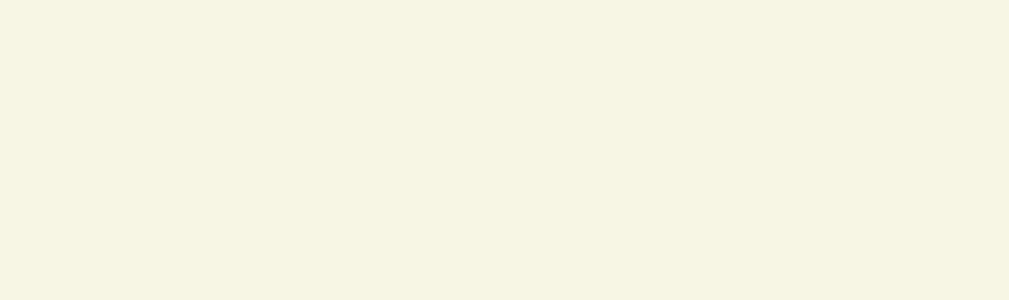
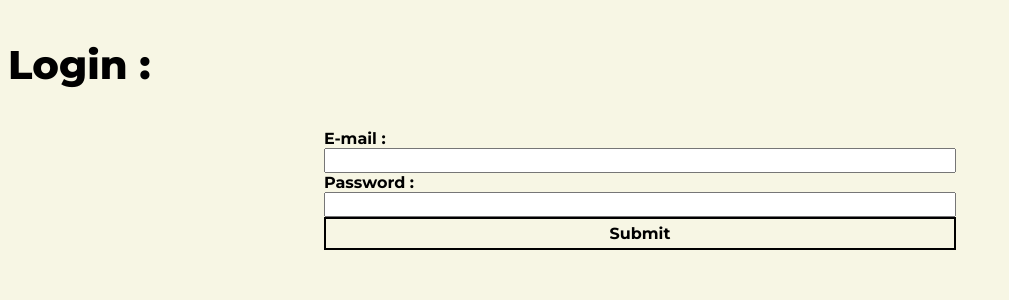
Before and after one commit to tri-moi/tri-moi_website, an Angular app: page /login in a window 1280 px wide. Before the commit this address led to /. Shown: the top 300 px of the page, without its empty margins (0-1009 px from the left). Built offline with nearby package versions, Linux system fonts and the light colour scheme.

Commit message:
base login and logout system

```diff
--- a/src/app/app-routing.module.ts
+++ b/src/app/app-routing.module.ts
@@ -1,11 +1,16 @@
 import { NgModule } from '@angular/core';
 import { RouterModule, Routes } from '@angular/router';
 import { BlankComponent } from './blank/blank.component';
+import { LoginComponent } from './login/login.component';
 
 const routes: Routes = [
   {
     path: 'branding',
     component: BlankComponent
+  },
+  {
+    path: 'login',
+    component: LoginComponent
   }
 ];
 
--- a/src/app/app.component.scss
+++ b/src/app/app.component.scss
@@ -0,0 +1 @@
+@import '~src/assets/scss/variables';
--- /dev/null
+++ b/src/app/error-box/error-box.component.html
@@ -0,0 +1,3 @@
+<div class="box">
+  <p>{{error}}</p>
+</div>
--- /dev/null
+++ b/src/app/error-box/error-box.component.scss
@@ -0,0 +1,12 @@
+@import '~src/assets/scss/variables';
+
+.box {
+  width: 100%;
+  min-width: 300px;
+  text-align: center;
+  background-color: $error;
+  padding: $pad-min 0;
+  h4 {
+    margin: 0;
+  }
+}
--- /dev/null
+++ b/src/app/error-box/error-box.component.ts
@@ -0,0 +1,17 @@
+import { Component, OnInit, Input } from '@angular/core';
+
+@Component({
+  selector: 'app-error-box',
+  templateUrl: './error-box.component.html',
+  styleUrls: ['./error-box.component.scss']
+})
+export class ErrorBoxComponent implements OnInit {
+
+  @Input() error?: string;
+
+  constructor() { }
+
+  ngOnInit(): void {
+  }
+
+}
--- /dev/null
+++ b/src/app/global-functions/global-functions.module.ts
@@ -0,0 +1,21 @@
+import { NgModule } from '@angular/core';
+import { CommonModule } from '@angular/common';
+
+//This modules is used to create the global functions
+
+@NgModule({
+  declarations: [],
+  imports: [
+    CommonModule
+  ]
+})
+export class GlobalFunctionsModule { }
+
+//check if user is logged in
+export function getLoggedIn(){
+  if (localStorage.getItem('isLoggedIn') === 'true' && localStorage.getItem('user')) {
+    return true
+  } else {
+    return false
+  }
+}
--- a/src/app/login/login.component.html
+++ b/src/app/login/login.component.html
@@ -1 +1,10 @@
-<p>login works!</p>
+<h3>Login : </h3>
+
+<form action="" (submit)="submitLogin()">
+  <app-error-box *ngIf="errorLogin" class="error-box" [error]="'Invalid email/password combination.'"></app-error-box>
+  <label for="email">E-mail : </label>
+  <input [(ngModel)]="formData.email" type="text" name="email" id="email">
+  <label for="password">Password : </label>
+  <input [(ngModel)]="formData.password" type="text" name="password" id="password">
+  <input type="submit">
+</form>
--- a/src/app/login/login.component.scss
+++ b/src/app/login/login.component.scss
@@ -0,0 +1,6 @@
+form {
+  .error-box {
+    margin: auto;
+    width: 100%;
+  }
+}
--- a/src/app/login/login.component.ts
+++ b/src/app/login/login.component.ts
@@ -1,4 +1,6 @@
 import { Component, OnInit } from '@angular/core';
+import {ActivatedRoute, Router } from '@angular/router';
+import { getLoggedIn } from '../global-functions/global-functions.module';
 
 @Component({
   selector: 'app-login',
@@ -7,9 +9,56 @@ import { Component, OnInit } from '@angular/core';
 })
 export class LoginComponent implements OnInit {
 
-  constructor() { }
+  private _router: Router;
+
+  constructor(_router: Router,private route: ActivatedRoute) {
+    this._router = _router;
+  }
+
+  // @ts-ignore
+  formData = {
+    email: null,
+    password: null,
+  }
+  // @ts-ignore
+  errorLogin:boolean
 
   ngOnInit(): void {
+    let action = null
+    getLoggedIn()
+     this.route.queryParams
+      .subscribe(params => {
+        action = params['action']
+        if (action === 'logout') {
+          //Checks if user is actually logged in, if not, redirects to the login page
+          if (!getLoggedIn()) {
+            this._router.navigateByUrl('/login')
+            return
+          }
+          localStorage.removeItem('user')
+          localStorage.setItem('isLoggedIn', 'false')
+          this._router.navigateByUrl('/')
+        }
+      })
+  }
+
+  submitLogin() {
+    if (this.formData.email && this.formData.password) {
+      this.errorLogin = false
+      let user= {
+        isLoggedIn: true,
+        user: {
+          username:this.formData.email,
+          password:this.formData.password
+        }
+      }
+      localStorage.setItem('user', JSON.stringify(user))
+      localStorage.setItem('isLoggedIn', 'true')
+      this._router.navigateByUrl('/')
+    } else {
+      this.errorLogin = true
+      console.log('error')
+    }
   }
 
 }
--- a/src/assets/scss/global.scss
+++ b/src/assets/scss/global.scss
@@ -52,6 +52,13 @@
       font-size: 16px;
     }
   }
+  form {
+    width: 50%;
+    min-width: 300px;
+    margin: auto;
+    display: flex;
+    flex-direction: column;
+  }
 }
 button, input[type=submit], .button {
   background-color: $light;
```
Also changed, not shown: src/app/app.module.ts (+8 -4 lines), 1 other file (tests, documents, lock files or other folders).
